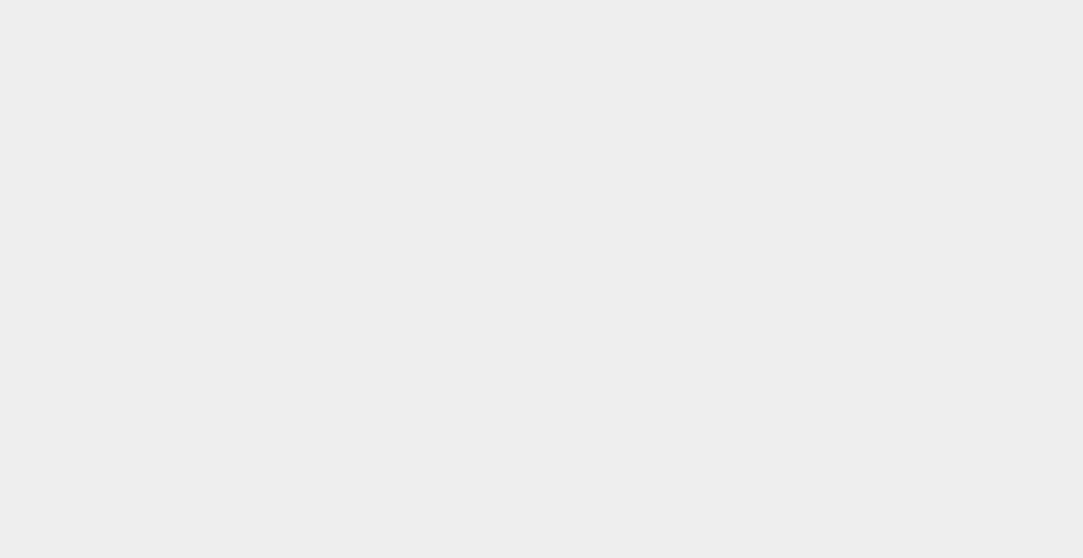
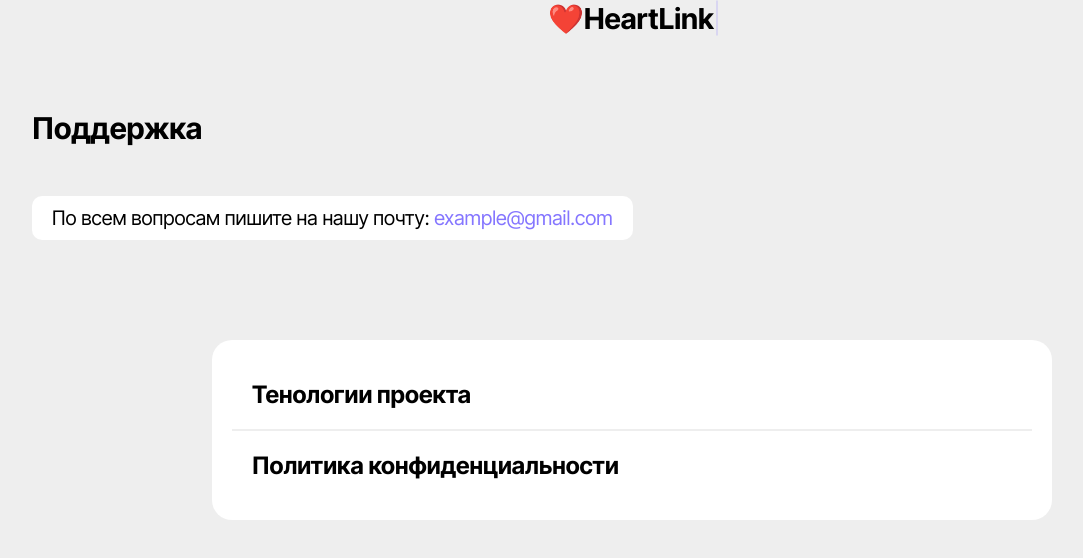
Before and after one commit to FOrcedbruh/HeartLink_client, a React app in the folder client/: page /support in a window 1280 px wide. Before the commit this address had no page. Shown: the top 558 px of the page, without its empty margins (8-1091 px from the left). Built offline with nearby package versions, Linux system fonts and the light colour scheme; the HTML template or start-up script is replaced by a standard one.

Commit message:
start dev support page

```diff
--- a/client/src/app/App.tsx
+++ b/client/src/app/App.tsx
@@ -5,8 +5,7 @@ import Auth from "./components/Auth/Auth";
 import Profile from "./pages/Profile/Profile";
 import CreateProfile from "./pages/Create/CreateProfile";
 import Feed from "./pages/Feed/Feed";
-import { PHandlers } from "../api/profiles/handlers";
-import { useEffect, useState } from "react";
+import SupportPage from "./pages/SupportPage/SupportPage";
 
 
 const App: React.FC = () => {
@@ -21,6 +20,7 @@ const App: React.FC = () => {
                 <Route element={<Layout />}>
                     <Route path="/" element={authUser ? <Feed /> : <Auth />}/>
                     <Route path="/me" element={<Profile />}/>
+                    <Route path="/support" element={<SupportPage />}/>
                 </Route>
                 <Route path="/me/create" element={<CreateProfile step={0} status="create"/>}/>
             </Routes>
--- a/client/src/app/components/ConfirmModal/ConfirmModal.module.scss
+++ b/client/src/app/components/ConfirmModal/ConfirmModal.module.scss
@@ -22,6 +22,7 @@
         h3 {
             padding: 0;
             margin-top: 30px;
+            text-align: center;
         }
 
         button {
--- a/client/src/app/pages/Profile/ModalFiles/ModalFiles.module.scss
+++ b/client/src/app/pages/Profile/ModalFiles/ModalFiles.module.scss
@@ -20,7 +20,6 @@
     flex-direction: column;
     padding: 20px;
     background-color: #eee;
-    box-shadow: 0px 0px 24px 8px rgba(2, 2, 2, 0.2);
     border-radius: 20px;
     gap: 40px;
     z-index: 13;
--- a/client/src/app/pages/Profile/Profile.module.scss
+++ b/client/src/app/pages/Profile/Profile.module.scss
@@ -73,6 +73,14 @@
             @media only screen and (max-width: 600px) {
                 width: 90%;
             }
+
+            p.tag {
+                margin: 0;
+                padding: 5px 10px;
+                border-radius: 10px;
+                background-color: #eee;
+            }
+
             h1 {
                 font-size: 20px;
             }
--- a/client/src/app/pages/Profile/Profile.tsx
+++ b/client/src/app/pages/Profile/Profile.tsx
@@ -71,7 +71,7 @@ const Profile: React.FC = () => {
     return (
         <section className={styles.window}>
             <AnimatePresence>
-                {logoutConfirm && <ConfirmModal variant="primary" text='выйти из аккаунта' confirmFn={logout} onClose={setLogoutConfirm}/>}
+                {logoutConfirm && <ConfirmModal confirmBtnText='Выйти' variant="primary" text='выйти из аккаунта' confirmFn={logout} onClose={setLogoutConfirm}/>}
             </AnimatePresence>
             <AnimatePresence>
                 {modalOpen && <ModalFiles access_token={access_token} setModalOpen={setModalOpen}/>}
@@ -100,7 +100,7 @@ const Profile: React.FC = () => {
                 ?
                 <motion.div initial={"initial"} animate={"animate"} variants={variants} className={styles.profile}>
                     <h1>Ваш профиль</h1>
-
+                    <p className={styles.tag}>@{user?.username}</p>
                     <ul>
                         <li>
                            <h2>{profile?.firstname} {profile?.surname} </h2> {profile.age && <h2>{profile?.age} {setEndAge(Number(profile?.age))}</h2>}
--- /dev/null
+++ b/client/src/app/pages/SupportPage/SupportPage.module.scss
@@ -0,0 +1,80 @@
+@import "./../../../mixins/mixins.scss";
+.window {
+    display: flex;
+    flex-direction: column;
+    justify-content: start;
+    align-items: center;
+    width: 100%;
+    height: 80vh;
+    padding: 20px;
+    gap: 30px;
+
+    h1.title {
+        margin: 0;
+        padding: 0;
+        align-self: flex-start;
+        font-size: 30px;
+    }
+
+    div.body {
+        width: 100%;
+        height: fit-content;
+        display: flex;
+        flex-direction: column;
+        justify-content: start;
+        align-items: center;
+
+        p {
+            align-self: flex-start;
+            background-color: #fff;
+            padding: 10px 20px;;
+            font-size: 20px;
+            border-radius: 10px;
+            a {
+                text-decoration: none;
+                color: $primary_color;
+            }
+        }
+
+        div.accordion {
+            margin-top: 10vh;
+            width: 70%;
+            height: fit-content;
+            display: flex;
+            justify-content: start;
+            align-items: center;
+            flex-direction: column;
+            background-color: #fff;
+            border-radius: 20px;
+            padding: 20px;
+
+            .accordionItem {
+                width: 100%;
+                height: fit-content;
+                display: flex;
+                flex-direction: column;
+                justify-content: start;
+                gap: 20px;
+                align-items: start;
+                padding: 20px;
+                user-select: none;
+                cursor: pointer;
+                border-bottom: 2px solid #eee;
+
+                &:last-child {
+                    border: none;
+                }
+
+                h1 {
+                    margin: 0;
+                    padding: 0;
+                    font-size: 24px;
+                }
+                p {
+                    margin: 0;
+                    padding: 0;
+                }
+            }
+        }
+    }
+}
--- /dev/null
+++ b/client/src/app/pages/SupportPage/SupportPage.tsx
@@ -0,0 +1,54 @@
+import styles from './SupportPage.module.scss'
+import { motion, AnimatePresence } from 'framer-motion'
+import { faqlist, IQuestion } from './faq'
+import { useState } from 'react'
+
+
+const AccordionItem: React.FC<IQuestion> = ({ title, text }) => {
+
+    const [open, setOpen] = useState<boolean>(false)
+
+    return (
+        <article onClick={() => setOpen(!open)} className={styles.accordionItem}>
+            <h1>{title}</h1>
+                {open && <motion.p initial={{opacity: 0}} animate={{opacity: 1}} >{text}</motion.p>}
+
+        </article>
+    )
+}
+
+
+const SupportPage: React.FC = () => {
+
+    document.title = "Поддержка HeartLink"
+
+    const variants = {
+        initial: {
+            opacity: 0,
+            y: 20
+        },
+        animate: (custom: number) => ({
+            opacity: 1,
+            y: 0,
+            transition: { delay: custom * 0.3 }
+        })
+    }
+
+    return (
+        <section className={styles.window}>
+            <motion.h1 custom={1} variants={variants} initial={"initial"} animate={"animate"} className={styles.title}>Поддержка </motion.h1>
+            <div className={styles.body}>
+                <motion.p custom={2} variants={variants} initial={"initial"} animate={"animate"}>По всем вопросам пишите на нашу почту: <a href="mailto:example@gmail.com">example@gmail.com</a></motion.p>
+                <motion.div custom={3} variants={variants} initial={"initial"} animate={"animate"} className={styles.accordion}>
+                    {faqlist.map(item => {
+                        return (
+                            <AccordionItem title={item.title} text={item.text}/>
+                        )
+                    })}
+                </motion.div>
+            </div>
+        </section>
+    )
+}
+
+export default SupportPage;
--- /dev/null
+++ b/client/src/app/pages/SupportPage/faq.ts
@@ -0,0 +1,16 @@
+export interface IQuestion {
+    title: string
+    text: string
+}
+
+
+export const faqlist: IQuestion[] = [
+    {
+        title: "Тенологии проекта",
+        text: "some text"
+    },
+    {
+        title: "Политика конфиденциальности",
+        text: "some text"
+    }
+]
```
